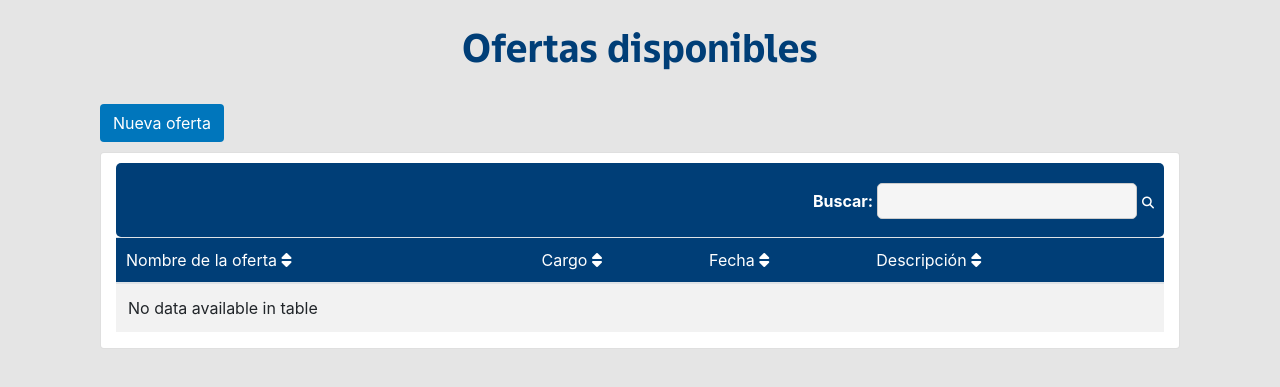
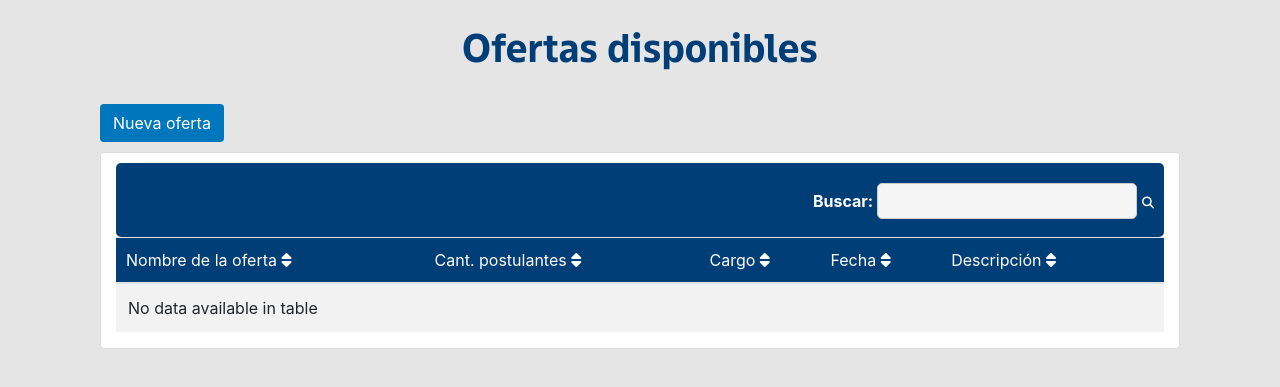
Before and after one commit to JoseOrtizMedel/ClusterHire, a Django app: page /ofertas_admin in a window 1280 px wide. Shown: the part 76-463 px from the top of the page. Run offline with Django 4.2, Linux system fonts and the light colour scheme; data that the repository does not hold is empty.

Commit message:
cant postu

```diff
--- a/core/templates/ofertas_admin.html
+++ b/core/templates/ofertas_admin.html
@@ -32,6 +32,11 @@
                             <i class="fas fa-sort"></i> <!-- Ícono de orden ascendente por defecto -->
                         </th>
 
+                        <th data-searchable="true">
+                            Cant. postulantes
+                            <i class="fas fa-sort"></i> <!-- Ícono de orden ascendente por defecto -->
+                        </th> <!-- Habilita búsqueda -->
+
                         <th data-sortable="true">
                             Cargo
                             <i class="fas fa-sort"></i> <!-- Ícono de orden ascendente por defecto -->
@@ -54,6 +59,9 @@
                 {% for ofe in ofertas%}
                 <tr>
                     <td class="nombre-oferta">{{ ofe.nom_oferta }}</td>
+                    <td>
+                        <p>Postulantes: <span class="destacado">{{ ofe.num_formularios }}</span></p>
+                    </td>
                     <td>{{ ofe.fk_id_tipo_cargo.nom_cargo }}</td>
                     <td class="fecha-oferta">{{ ofe.fecha_oferta }}</td>
                     <td>
@@ -61,6 +69,7 @@
                         <p><span class="destacado">Modalidad:</span> {{ ofe.fk_id_modalidad.nom_modalidad }}</p>
                         <p><span class="destacado">Comuna:</span> {{ ofe.fk_id_comuna.nom_comuna }}</p>
                     </td>
+
                     <td>
                         <a href="{% url 'eliminar_oferta' ofe.id_oferta %}" class="btn btn-danger eliminar-btn" data-oferta-id="{{ ofe.id_oferta }}">Eliminar</a>
                     </td>
--- a/core/views.py
+++ b/core/views.py
@@ -7,10 +7,12 @@ from django.contrib.auth import authenticate, login
 from .forms import CustomUserCreationForm, OfertaForm, FormularioForm
 import time
 from django import forms
-# Create your views here.
 
 from django.contrib.auth.decorators import login_required
 from django.http import HttpResponse
+
+from django.db.models import Count
+from django.db import connection
 
 
 
@@ -51,6 +53,8 @@ def nueva_oferta(request):
     return render(request, 'nueva_oferta.html', datos)
 
 
+
+
 def ofertas_user(request):
     ofertas = Oferta.objects.all().select_related('fk_id_tipo_cargo')
     print(ofertas)  # Imprime las ofertas en la consola para depuración
@@ -82,11 +86,15 @@ def formulario(request, id_oferta, nom_oferta, ):
 
     return render(request, 'formulario.html', {'id_oferta': id_oferta, 'nom_oferta': nom_oferta})
 
-
+def obtener_conteo_formularios():
+    conteo_formularios = Oferta.objects.annotate(num_postulantes=Count('formulario'))
+    return conteo_formularios
 
 def ofertas_admin(request):
     ofertas = Oferta.objects.all().select_related('fk_id_tipo_cargo')
+    ofertas = Oferta.objects.annotate(num_formularios=Count('formulario'))
     print(ofertas)  # Imprime las ofertas en la consola para depuración
+
     return render(request, 'ofertas_admin.html', {'ofertas': ofertas})
 
 
@@ -103,6 +111,9 @@ def eliminar_oferta(request, id_oferta):
     return JsonResponse({'success': False})
 
 
+
+
+
 # JORDAAAAAAAN--------------------------------------------------------------
 
 def perfil(request):
```
